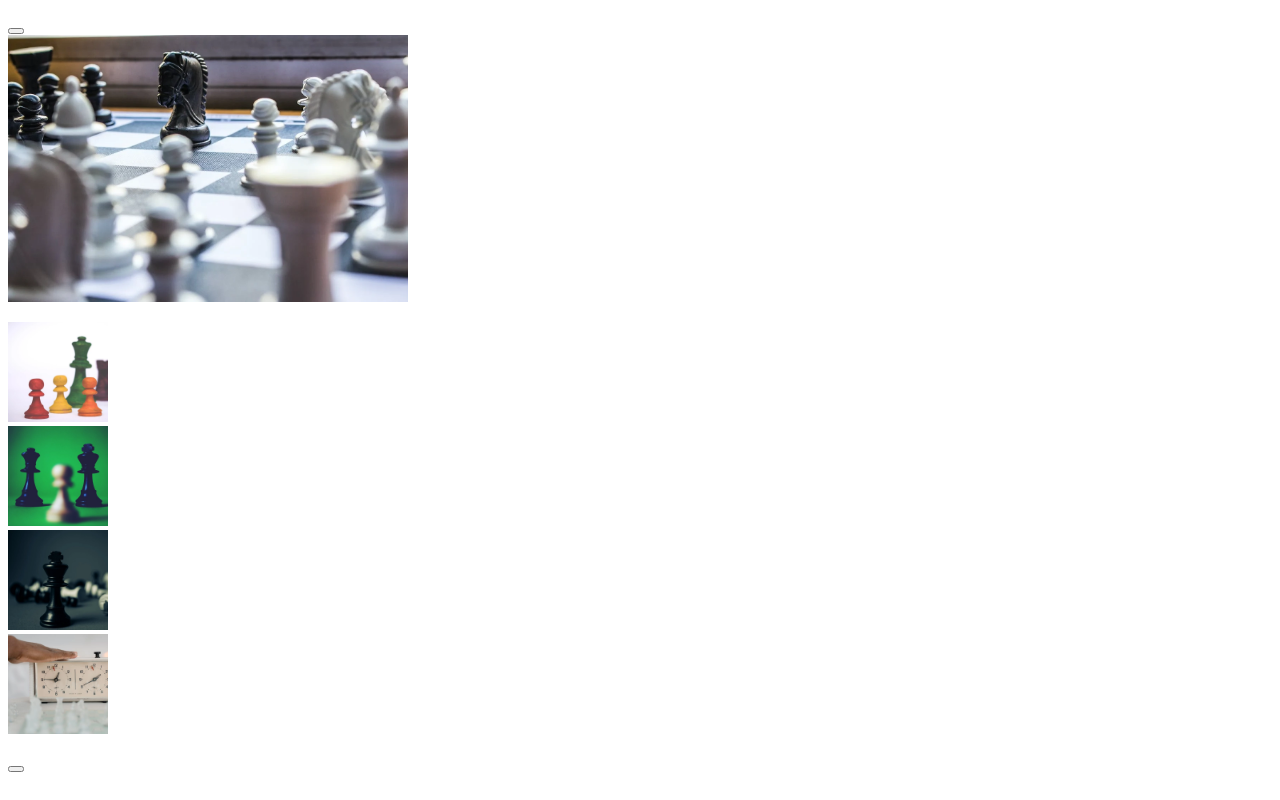
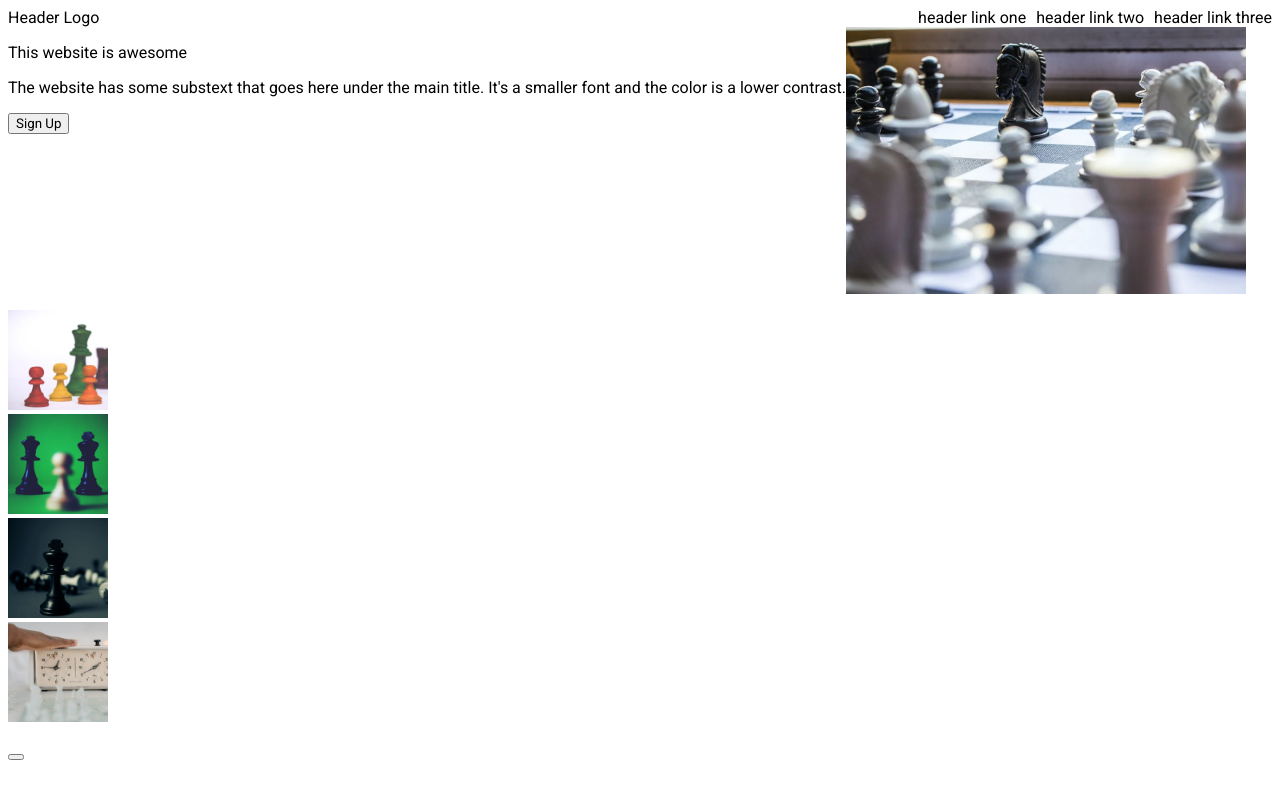
Before and after one commit to zacharyPuthoff/landing-page, a plain HTML site: page index.html in a window 1280 px wide. Drawn offline with Linux system fonts and the light colour scheme.

Commit message:
Add basic flexbox CSS to the header

```diff
--- a/index.html
+++ b/index.html
@@ -13,12 +13,19 @@
 <body>
 
   <div class="header">
-    <div class="top-header"></div>
+
+    <ul class="top-header">
+      <li class="logo">Header Logo</li>
+      <li>header link one</li>
+      <li>header link two</li>
+      <li>header link three</li>
+    </ul>
+
     <div class="intro-section">
       <div class="content">
-        <p></p>
-        <p></p>
-        <button></button>
+        <p>This website is awesome</p>
+        <p>The website has some substext that goes here under the main title. It's a smaller font and the color is a lower contrast.</p>
+        <button>Sign Up</button>
       </div>
       <img src="images/chess-00.webp" alt="A chess board" class="splash-image">
     </div>
--- a/style.css
+++ b/style.css
@@ -1,6 +1,15 @@
 * {
   box-sizing: border-box;
   font-family: 'Roboto', sans-serif;
+}
+
+ul {
+  padding: 0;
+  margin: 0;
+}
+
+li {
+  list-style-type: none;
 }
 
 .splash-image {
@@ -10,3 +19,22 @@
 .card-image {
   width: 100px;
 }
+
+
+.header {
+  display: flex;
+  flex-direction: column;
+}
+
+.top-header {
+  display: flex;
+  gap: 10px;
+}
+
+.logo {
+  flex-grow: 1;
+}
+
+.intro-section {
+  display: flex;
+}
```
